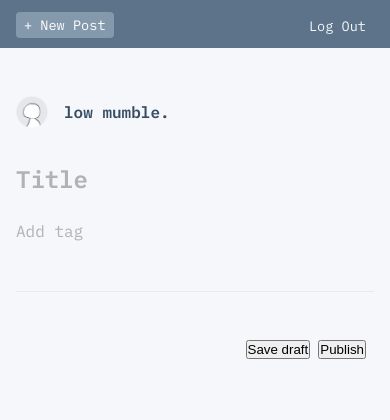
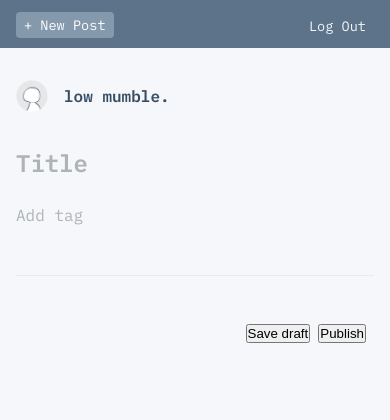
Before and after one commit to nmsalvatore/lowmumble, a Django app: page /new/ in a window 390 px wide. Shown: the top 420 px of the page. Run offline with Django 5.2, Linux system fonts and the light colour scheme; the visitor is signed in with stand-in values (Sample User, id 1); style sheets or scripts are compiled from the project's sources; parts of the project's set-up code (start-up, migrations or seed data) failed here and were passed over; some libraries are stand-ins or nearby versions.

Commit message:
style: decrease vertical margin on mobile to size-3

```diff
--- a/static/core/css/main.css
+++ b/static/core/css/main.css
@@ -82,6 +82,6 @@ h6 {
 @media only screen and (max-width: 568px) {
     header.container,
     footer.container {
-        margin: var(--size-4) auto var(--size-3);
+        margin: var(--size-3) auto;
     }
 }
```
